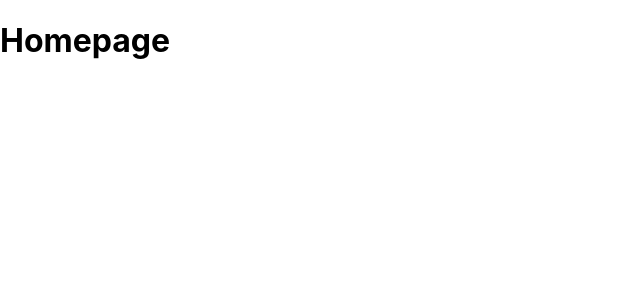
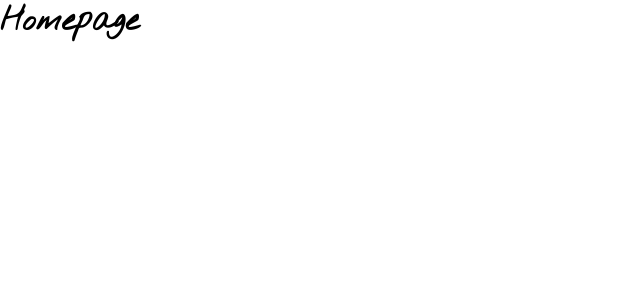
Before and after one commit to JacobMarsay/bolser-assignment, a React (Create React App) app: page / in a window 1280 px wide. Shown: the top 300 px of the page, without its empty margins (0-640 px from the left). Built offline with nearby package versions, Linux system fonts and the light colour scheme.

Commit message:
Added Nothing You Could Do font

```diff
--- a/src/index.css
+++ /dev/null
@@ -1,13 +0,0 @@
-body {
-  margin: 0;
-  font-family: -apple-system, BlinkMacSystemFont, 'Segoe UI', 'Roboto', 'Oxygen',
-    'Ubuntu', 'Cantarell', 'Fira Sans', 'Droid Sans', 'Helvetica Neue',
-    sans-serif;
-  -webkit-font-smoothing: antialiased;
-  -moz-osx-font-smoothing: grayscale;
-}
-
-code {
-  font-family: source-code-pro, Menlo, Monaco, Consolas, 'Courier New',
-    monospace;
-}
--- a/src/index.tsx
+++ b/src/index.tsx
@@ -1,6 +1,6 @@
 import React from "react";
 import ReactDOM from "react-dom/client";
-import "./index.css";
+import "./styles/main.scss";
 import App from "./App";
 import reportWebVitals from "./reportWebVitals";
 import { BrowserRouter } from "react-router-dom";
--- a/src/styles/assets/_fonts.scss
+++ b/src/styles/assets/_fonts.scss
@@ -0,0 +1,7 @@
+@import url("https://fonts.googleapis.com/css2?family=Nothing+You+Could+Do&display=swap");
+
+h1,
+h2,
+h3 {
+  font-family: "Nothing You Could Do", sans-serif;
+}
--- a/src/styles/main.scss
+++ b/src/styles/main.scss
@@ -0,0 +1,2 @@
+@import "themes/global";
+@import "assets/fonts";
--- /dev/null
+++ b/src/styles/themes/_global.scss
@@ -0,0 +1,13 @@
+* {
+  margin: 0;
+  font-family: -apple-system, BlinkMacSystemFont, "Segoe UI", "Roboto", "Oxygen",
+    "Ubuntu", "Cantarell", "Fira Sans", "Droid Sans", "Helvetica Neue",
+    sans-serif;
+  -webkit-font-smoothing: antialiased;
+  -moz-osx-font-smoothing: grayscale;
+}
+
+code {
+  font-family: source-code-pro, Menlo, Monaco, Consolas, "Courier New",
+    monospace;
+}
```
Also changed, not shown: src/styles/themes/_variables.scss (deleted).
